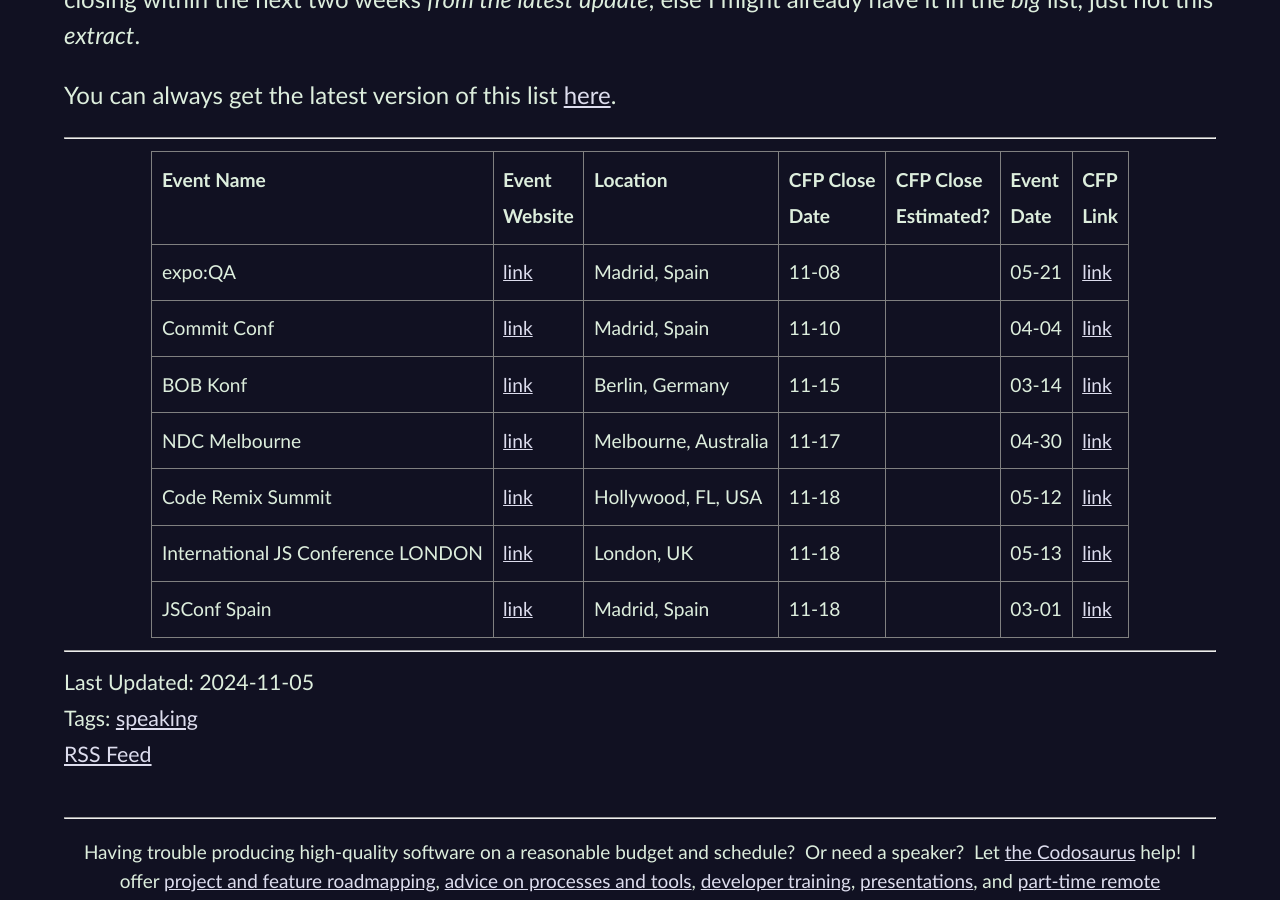
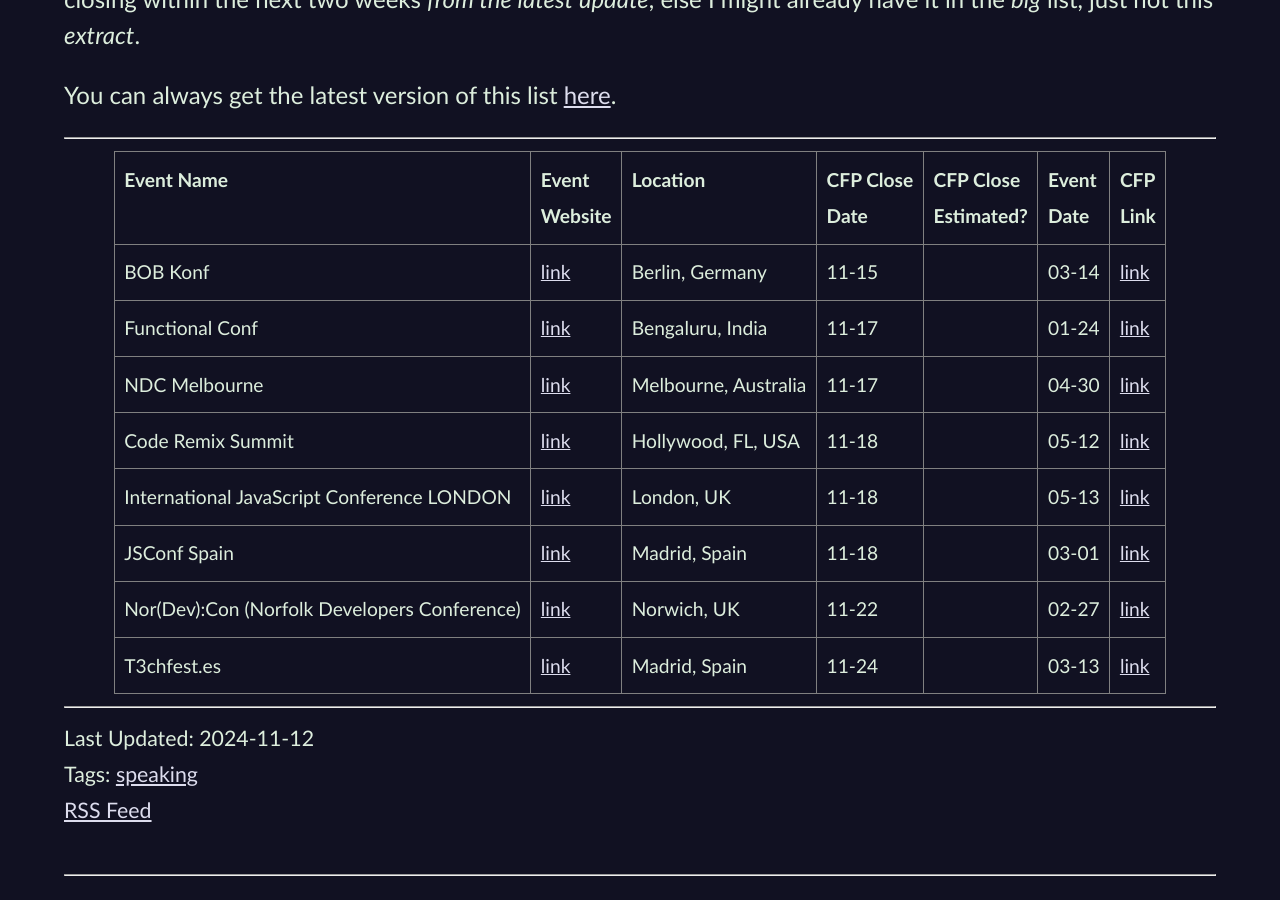
Before and after one commit to CodosaurusLLC/CodosaurusLLC.github.io, a Jekyll site: the page built from _posts/2024-11-12-cfp-list-updated-2024-11-12.md, in a window 1280 px wide and 900 px high, scrolled down 883 px. Built offline with Jekyll 4.4.1, drawn with Linux system fonts in a browser that asks for light colours; comment, search, counter and statistics services are not loaded; some of the changed text lies outside the part shown.

Commit message:
update cfp list AND make blog post announcing VDCERN keynote

```diff
--- a/_includes/cfp-list-blurb.md
+++ b/_includes/cfp-list-blurb.md
@@ -1,5 +1,5 @@
 <center>
-LAST UPDATED: 2024-11-05<br>
+LAST UPDATED: 2024-11-12<br>
 </center>
 
 This is a list of CfPs
--- a/_includes/cfps-ending-soon.html
+++ b/_includes/cfps-ending-soon.html
@@ -1,10 +1,11 @@
 <table>
   <tr><th>Event Name</th><th>Event<br>Website</th><th>Location</th><th>CFP Close<br>Date</th><th>CFP Close<br>Estimated?</th><th>Event<br>Date</th><th>CFP<br>Link</th></tr>
-  <tr><td>expo:QA</td><td><a href="https://expoqa.eu/" target="_blank">link</a></td><td>Madrid, Spain</td><td>11-08</td><td></td><td>05-21</td><td><a href="https://expoqa.eu/c4s/" target="_blank">link</a></td></tr>
-  <tr><td>Commit Conf</td><td><a href="https://commit-conf.com/en/" target="_blank">link</a></td><td>Madrid, Spain</td><td>11-10</td><td></td><td>04-04</td><td><a href="https://koliseo.com/commit/commit-conf-2025/sessions" target="_blank">link</a></td></tr>
   <tr><td>BOB Konf</td><td><a href="https://bobkonf.de/" target="_blank">link</a></td><td>Berlin, Germany</td><td>11-15</td><td></td><td>03-14</td><td><a href="https://bobkonf.de/2025/en/cfc.html" target="_blank">link</a></td></tr>
+  <tr><td>Functional Conf</td><td><a href="https://www.functionalconf.com/" target="_blank">link</a></td><td>Bengaluru, India</td><td>11-17</td><td></td><td>01-24</td><td><a href="https://confengine.com/conferences/functional-conf-2025/proposals" target="_blank">link</a></td></tr>
   <tr><td>NDC Melbourne</td><td><a href="https://ndcmelbourne.com/" target="_blank">link</a></td><td>Melbourne, Australia</td><td>11-17</td><td></td><td>04-30</td><td><a href="https://ndcmelbourne.com/call-for-papers" target="_blank">link</a></td></tr>
   <tr><td>Code Remix Summit</td><td><a href="https://coderemix.ai/" target="_blank">link</a></td><td>Hollywood, FL, USA</td><td>11-18</td><td></td><td>05-12</td><td><a href="https://sessionize.com/coderemixsummit" target="_blank">link</a></td></tr>
-  <tr><td>International JS Conference LONDON</td><td><a href="https://javascript-conference.com/london/" target="_blank">link</a></td><td>London, UK</td><td>11-18</td><td></td><td>05-13</td><td><a href="https://callforpapers.sandsmedia.com/" target="_blank">link</a></td></tr>
+  <tr><td>International JavaScript Conference LONDON</td><td><a href="https://javascript-conference.com/london/" target="_blank">link</a></td><td>London, UK</td><td>11-18</td><td></td><td>05-13</td><td><a href="https://callforpapers.sandsmedia.com/" target="_blank">link</a></td></tr>
   <tr><td>JSConf Spain</td><td><a href="https://www.jsconf.es/" target="_blank">link</a></td><td>Madrid, Spain</td><td>11-18</td><td></td><td>03-01</td><td><a href="https://www.jsconf.es/call-for-proposals" target="_blank">link</a></td></tr>
+  <tr><td>Nor(Dev):Con (Norfolk Developers Conference)</td><td><a href="https://nordevcon.com/" target="_blank">link</a></td><td>Norwich, UK</td><td>11-22</td><td></td><td>02-27</td><td><a href="https://nor.dev/cfp" target="_blank">link</a></td></tr>
+  <tr><td>T3chfest.es</td><td><a href="https://t3chfest.es/en" target="_blank">link</a></td><td>Madrid, Spain</td><td>11-24</td><td></td><td>03-13</td><td><a href="https://t3chfest.es/2025/en/call-for-talks" target="_blank">link</a></td></tr>
 </table>
--- a/_includes/upcoming-engagements.html
+++ b/_includes/upcoming-engagements.html
@@ -9,6 +9,7 @@
 
 |When||Conference||Where||Topic(s) |
 |-|
+|January&nbsp;2025||[Voxxed Days CERN](https://cern.voxxeddays.com/){:rel="nofollow" target="_new"}||Geneva, Switzerland||ACRUMEN, AS THE OPENING KEYNOTE!|
 |January&nbsp;2025||[Voxxed Days CERN](https://cern.voxxeddays.com/){:rel="nofollow" target="_new"}||Geneva, Switzerland||Mutants|
 |May&nbsp;2025||[DevDays Europe](https://devdays.lt/){:rel="nofollow" target="_new"}||Vilnius, Lithuania||Genetic Algos|
 {:class="upcoming-engagements speaking"}
--- a/_posts/2024-11-05-cfp-list-updated-2024-11-05.md
+++ b/_posts/2024-11-12-cfp-list-updated-2024-11-12.md
@@ -1,12 +1,12 @@
 ---
 author: Dave Aronson
-date: 2024-11-05
+date: 2024-11-12
 layout: blog-post
-permalink: blog/cfp-list-updated-2024-11-05
+permalink: blog/cfp-list-updated-2024-11-12
 section: Blog
 tags: speaking
 style: cfp-list
-title: CfP List Updated 2024-11-05
+title: CfP List Updated 2024-11-12
 ---
 
 {% include cfp-list-blurb.md %}
```
Also changed, not shown: _posts/2024-11-12-upcoming-speaking-engagements-2024-11-12.md (renamed from _posts/2024-11-08-upcoming-speaking-engagements-2024-11-08.md, +3 -3 lines).
